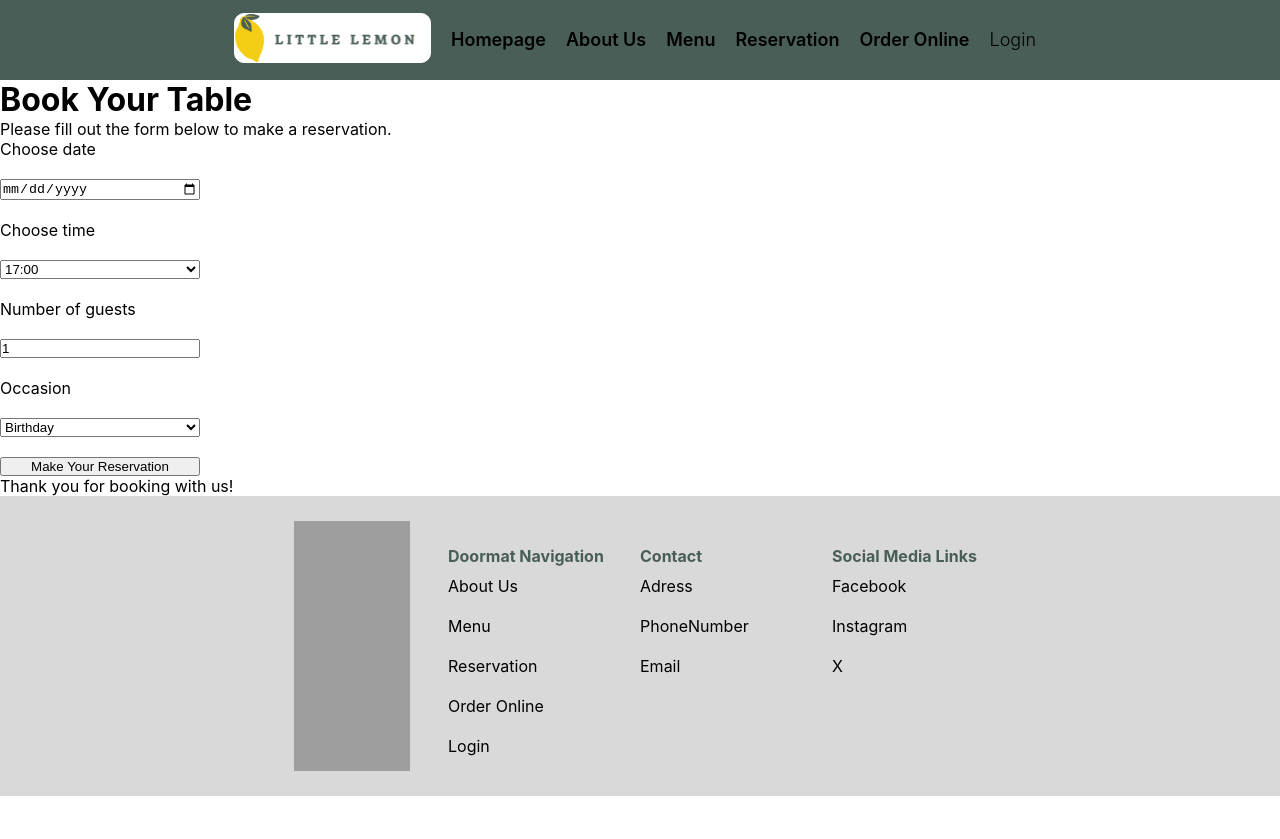
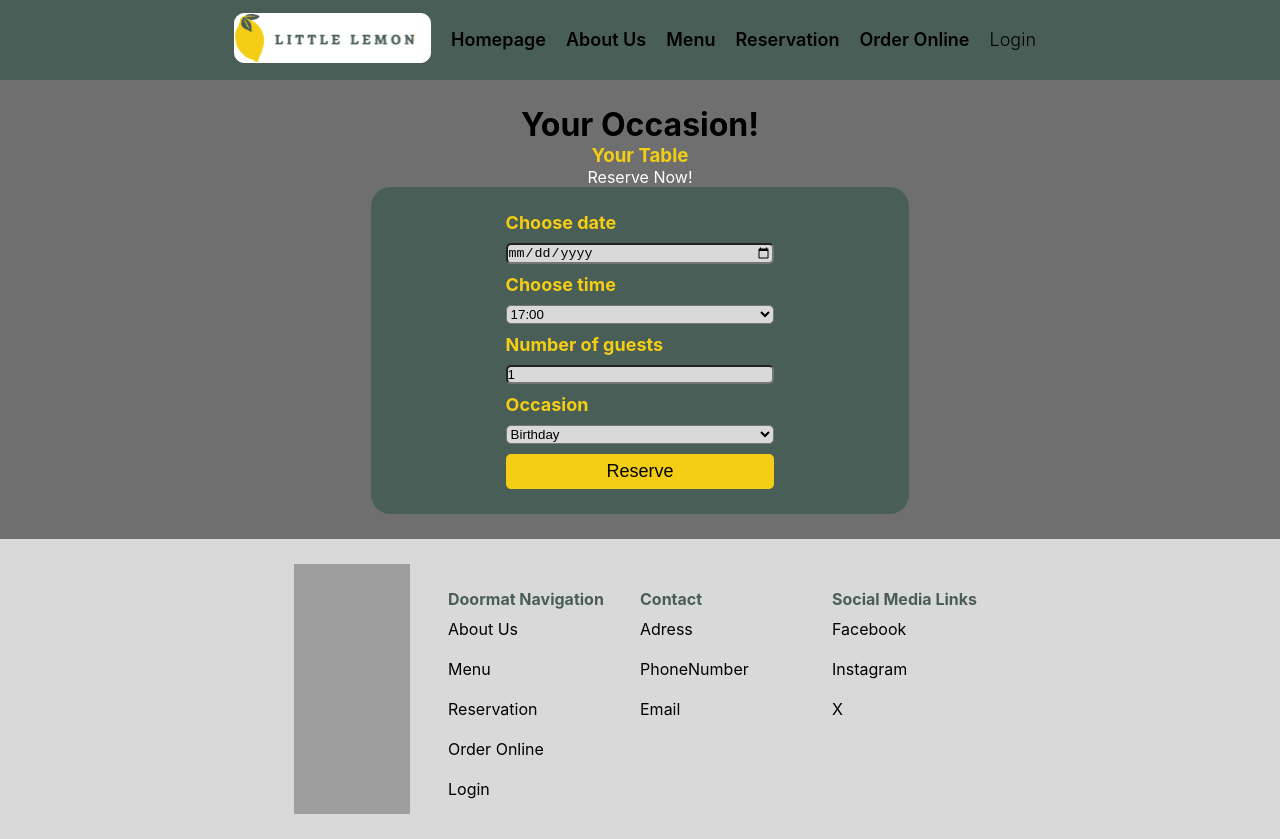
Before and after one commit to rahmat131/Little-Lemon, a React (Create React App) app: page /reservation in a window 1280 px wide. Before the commit the page ends 800 px from the top, so only its background shows below. Built offline with nearby package versions, Linux system fonts and the light colour scheme; grey boxes are pictures that could not be loaded.

Commit message:
Designed UI for reservation

```diff
--- a/src/App.css
+++ b/src/App.css
@@ -349,3 +349,6 @@ footer h5{
   /* border: 2px solid red; */
   /* justify-content: space-around; */
 }
+form{
+  background: blue;
+}
--- a/src/Components/BookingForm.js
+++ b/src/Components/BookingForm.js
@@ -3,7 +3,7 @@ import React, { useState } from 'react';
 
 const BookingForm = () => {
   const [date, setDate] = useState('');
-  const [time, setTime] = useState('');
+  const [time, setTime] = useState('17:00');
   const [guests, setGuests] = useState(1);
   const [occasion, setOccasion] = useState('Birthday');
 
@@ -12,22 +12,28 @@ const BookingForm = () => {
   const handleSubmit = (event) => {
     event.preventDefault();
     // Handle form submission here
+    alert(`Your event for ${occasion} has been reserved on ${date} for ${guests} guest/s at ${time} hours`);
+
     console.log({ date, time, guests, occasion });
   };
 
   return (
+    <div className="FormWrapper">
     <form onSubmit={handleSubmit} >
       <label htmlFor="res-date">Choose date</label>
-      <input
+      <input className='InpSel'
+      required
         type="date"
         id="res-date"
         value={date}
         onChange={(e) => setDate(e.target.value)}
       />
       <label htmlFor="res-time">Choose time</label>
-      <select
+      <select className='InpSel'
         id="res-time"
+        required
         value={time}
+        placeholder="--:--"
         onChange={(e) => setTime(e.target.value)}
       >
         {availableTimes.map((t, index) => (
@@ -37,8 +43,9 @@ const BookingForm = () => {
         ))}
       </select>
       <label htmlFor="guests">Number of guests</label>
-      <input
+      <input className='InpSel'
         type="number"
+        required
         placeholder="1"
         min="1"
         max="10"
@@ -47,16 +54,18 @@ const BookingForm = () => {
         onChange={(e) => setGuests(e.target.value)}
       />
       <label htmlFor="occasion">Occasion</label>
-      <select
+      <select className='InpSel'
         id="occasion"
+        required
         value={occasion}
         onChange={(e) => setOccasion(e.target.value)}
       >
         <option value="Birthday">Birthday</option>
         <option value="Anniversary">Anniversary</option>
       </select>
-      <input type="submit" value="Make Your Reservation" />
+      <input className='mySubbtn' type="submit" value="Reserve" />
     </form>
+    </div>
   );
 };
 
--- a/src/Components/BookingPage.js
+++ b/src/Components/BookingPage.js
@@ -6,12 +6,15 @@ import Footer from './Footer.js';
 
 const BookingPage = () => {
   return (
-    <div>
+    <div className='BookingText'>
       <Header/>
-      <h1>Book Your Table</h1>
-      <p>Please fill out the form below to make a reservation.</p>
+      <div className='TextWrapper'>
+      <h1>Your Occasion!</h1>
+      <h3>Your Table</h3>
+      <p>Reserve Now!</p>
       <BookingForm />
-      <p>Thank you for booking with us!</p>
+      {/* <p>Thank you for booking with us!</p> */}
+      </div>
       <Footer/>
     </div>
   );
--- a/src/Components/style.css
+++ b/src/Components/style.css
@@ -340,8 +340,72 @@
     /* border: 2px solid red; */
     /* justify-content: space-around; */
   }
+  .FormWrapper{
+    display: flex;
+    padding: 25px 0 25px 0;
+    /* flex-direction: column; */
+    width: 70%;
+    /* justify-content: space-between; */
+    /* border: 1px solid black; */
+    margin: 10px auto 25 auto;
+    /* border: black 2px solid; */
+    background: #495E57;
+    border-radius: 20px;
+  }
   form{
   display: grid;
-  max-width: 200px;
-  gap: 20px
+  width: 50%;
+  gap: 10px 10px;
+  margin: 0 auto;
+  /* background: blue; */
   }
+
+form input{
+  /* color: #F4CE14; */
+}
+form select{
+  /* color: #F4CE14; */
+}
+form label{
+  color: #F4CE14;
+  font-weight: bold;
+  font-size: large;
+}
+.BookingText{
+  display: flex;
+  flex-direction: column;
+  margin: 0 auto;
+  background: #6E6F6E;
+}
+.BookingText h3{
+  color: #F4CE14;
+
+}
+.BookingText p{
+  color: white;
+
+}
+.TextWrapper{
+
+  display: flex;
+  flex-direction: column;
+  /* border: 2px solid violet; */
+  width: 60%;
+  margin: 25px auto ;
+  justify-content: center;
+  align-items: center;
+}
+.mySubbtn{
+  width:  100%;
+  height: 35px;
+  border: none;
+  border-radius: 5px;
+  background-color: #F4CE14;
+  font-size: 18px;
+}
+.InpSel{
+  color: black;
+  background: #D9D9D9;
+  outline:#F4CE14;
+  border-radius: 5px;
+}
```
